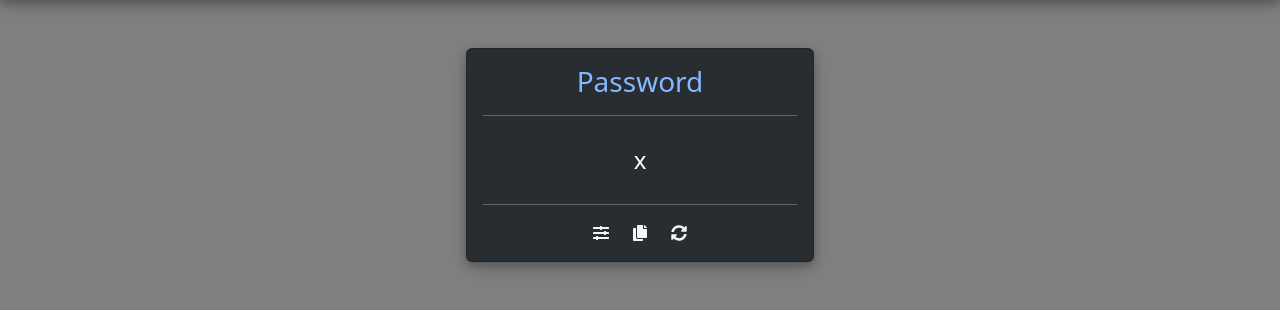
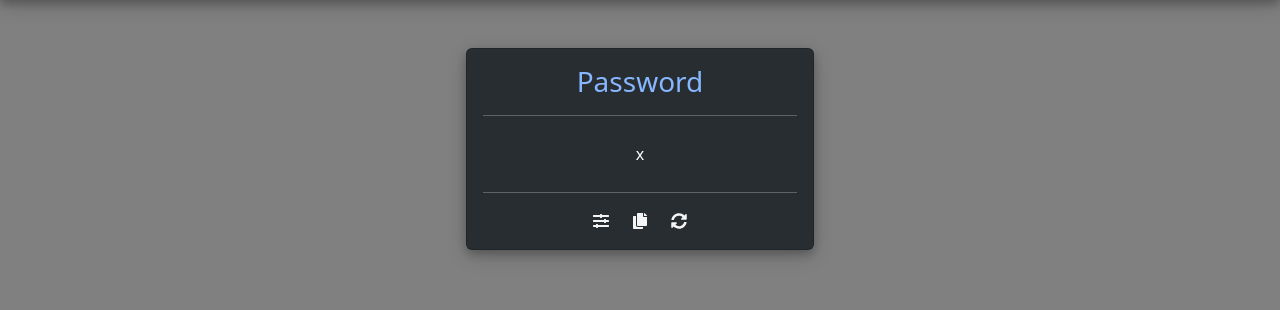
Before and after one commit to joseorozco84/pass_gen, a Django app: template generator/templates/generator/password.html in a window 1280 px wide. Shown: the part 56-366 px from the top of the page. Run offline with Django 3.2, Linux system fonts and the light colour scheme; the template is opened without the code that fills it: most values are stand-ins (such as "Sample title", 1, 10 or a date in 2020); some libraries are stand-ins or nearby versions.

Commit message:
frontend minor change

```diff
--- a/generator/templates/generator/password.html
+++ b/generator/templates/generator/password.html
@@ -20,7 +20,7 @@
         <h3 class="custom-password-title">Password</h3>
         <hr>
         <div style="display: inline-flex; justify-content: center; align-items: baseline; margin: 10px;" >
-            <p class="custom-password" id="password" style="font-size: x-large;"> {{ password }} </p>
+            <p class="custom-password" id="password"> {{ password }} </p>
         </div>
         <hr>
         <span class="custom-icons-row">
```
